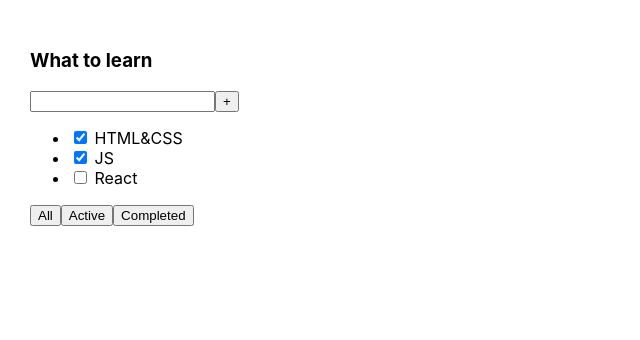
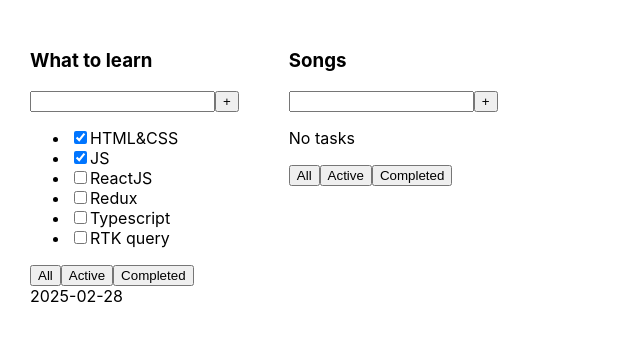
Before and after one commit to eliseevais/repeat-todolist, a React (Vite) app: page / in a window 1280 px wide. Shown: the top 340 px of the page, without its empty margins (0-640 px from the left). Built offline with nearby package versions, Linux system fonts and the light colour scheme.

Commit message:
sprint 01 week 01: add TodolistItem and Button

```diff
--- a/package.json
+++ b/package.json
@@ -10,6 +10,7 @@
     "preview": "vite preview"
   },
   "dependencies": {
+    "@prettier/plugin-pug": "^3.2.1",
     "react": "19.0.0",
     "react-dom": "19.0.0"
   },
--- a/src/App.tsx
+++ b/src/App.tsx
@@ -1,33 +1,24 @@
 import './App.css'
+import {TodolistItem} from "./components/todolistItem.tsx";
+import {TaskType} from "./types.ts";
 
-function App() {
+export const App = () => {
+
+  const tasks1: TaskType[] = [
+    { id: 1, title: 'HTML&CSS', isDone: true },
+    { id: 2, title: 'JS', isDone: true },
+    { id: 3, title: 'ReactJS', isDone: false },
+    { id: 4, title: 'Redux', isDone: false },
+    { id: 5, title: 'Typescript', isDone: false },
+    { id: 6, title: 'RTK query', isDone: false },
+  ]
+
+  const tasks2: TaskType[] = []
+
   return (
       <div className="app">
-        <div>
-          <h3>What to learn</h3>
-          <div>
-            <input/>
-            <button>+</button>
-          </div>
-          <ul>
-            <li>
-              <input type="checkbox" checked={true}/> <span>HTML&CSS</span>
-            </li>
-            <li>
-              <input type="checkbox" checked={true}/> <span>JS</span>
-            </li>
-            <li>
-              <input type="checkbox" checked={false}/> <span>React</span>
-            </li>
-          </ul>
-          <div>
-            <button>All</button>
-            <button>Active</button>
-            <button>Completed</button>
-          </div>
-        </div>
+        <TodolistItem title={"What to learn"} tasks={tasks1} date={"2025-02-28"}/>
+        <TodolistItem title={"Songs"} tasks={tasks2}/>
       </div>
   )
 }
-
-export default App
--- /dev/null
+++ b/src/components/button.tsx
@@ -0,0 +1,5 @@
+import {ButtonPropsType} from "../types.ts";
+
+export const Button = ({ title }: ButtonPropsType) => {
+  return <button>{title}</button>
+}
--- /dev/null
+++ b/src/components/todolistItem.tsx
@@ -0,0 +1,33 @@
+import {TaskType, TodolistItemProps} from "../types.ts";
+import {Button} from "./button.tsx";
+
+export const TodolistItem = ({title, tasks, date}: TodolistItemProps) => {
+  return (
+    <div>
+      <h3>{title}</h3>
+      <div>
+        <input/>
+        <Button title={"+"}/>
+      </div>
+      {tasks.length === 0
+        ? (<p>No tasks</p>)
+        : (<ul>
+          {tasks.map((task: TaskType) => {
+            return (
+              <li key={task.id}>
+                <input type={"checkbox"} checked={task.isDone}/>
+                <span>{task.title}</span>
+              </li>
+            )
+          })}
+        </ul>)
+      }
+      <div>
+        <Button title={"All"}/>
+        <Button title={"Active"}/>
+        <Button title={"Completed"}/>
+      </div>
+      <div>{date}</div>
+    </div>
+  )
+}
--- a/src/main.tsx
+++ b/src/main.tsx
@@ -1,5 +1,5 @@
 import { createRoot } from 'react-dom/client'
 import './index.css'
-import App from './App'
+import {App} from "./App.tsx";
 
 createRoot(document.getElementById('root')!).render(<App />)
--- /dev/null
+++ b/src/types.ts
@@ -0,0 +1,15 @@
+export type TodolistItemProps = {
+  title: string
+  tasks: TaskType[]
+  date?: string
+}
+
+export type TaskType = {
+  id: number,
+  title: string,
+  isDone: boolean
+}
+
+export type ButtonPropsType = {
+  title: string
+}
```
